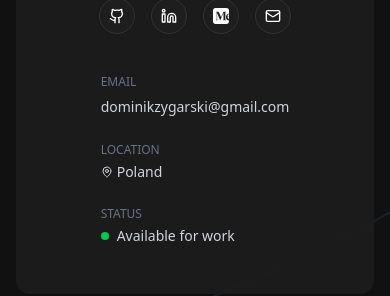
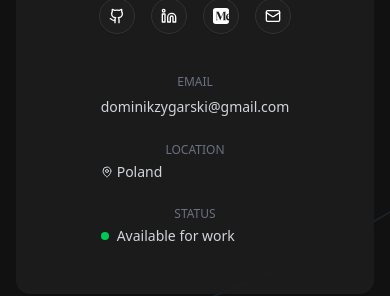
Before and after one commit to ogzyzy/portfolio, a Next.js app: page / in a window 390 px wide. Shown: the part 542-838 px from the top of the page. Built offline with nearby package versions, Linux system fonts and the light colour scheme.

Commit message:
fix(ui): responsive layout for profile section (desktop) - attempt #4

```diff
--- a/src/app/page.tsx
+++ b/src/app/page.tsx
@@ -144,7 +144,7 @@ export default function Portfolio() {
                 </div>
               </div>
 
-              <div className="grid grid-cols-1 md:grid-cols-[1fr_220px] gap-6 items-start">
+              <div className="grid grid-cols-1 gap-6 items-start text-center md:text-left md:items-start">
                 <div>
                   <p className="text-xs text-gray-500 uppercase mb-1">EMAIL</p>
                   <Link href="mailto:dominikzygarski@gmail.com" className="text-sm text-gray-300 hover:text-[#00B2C8]">
```
